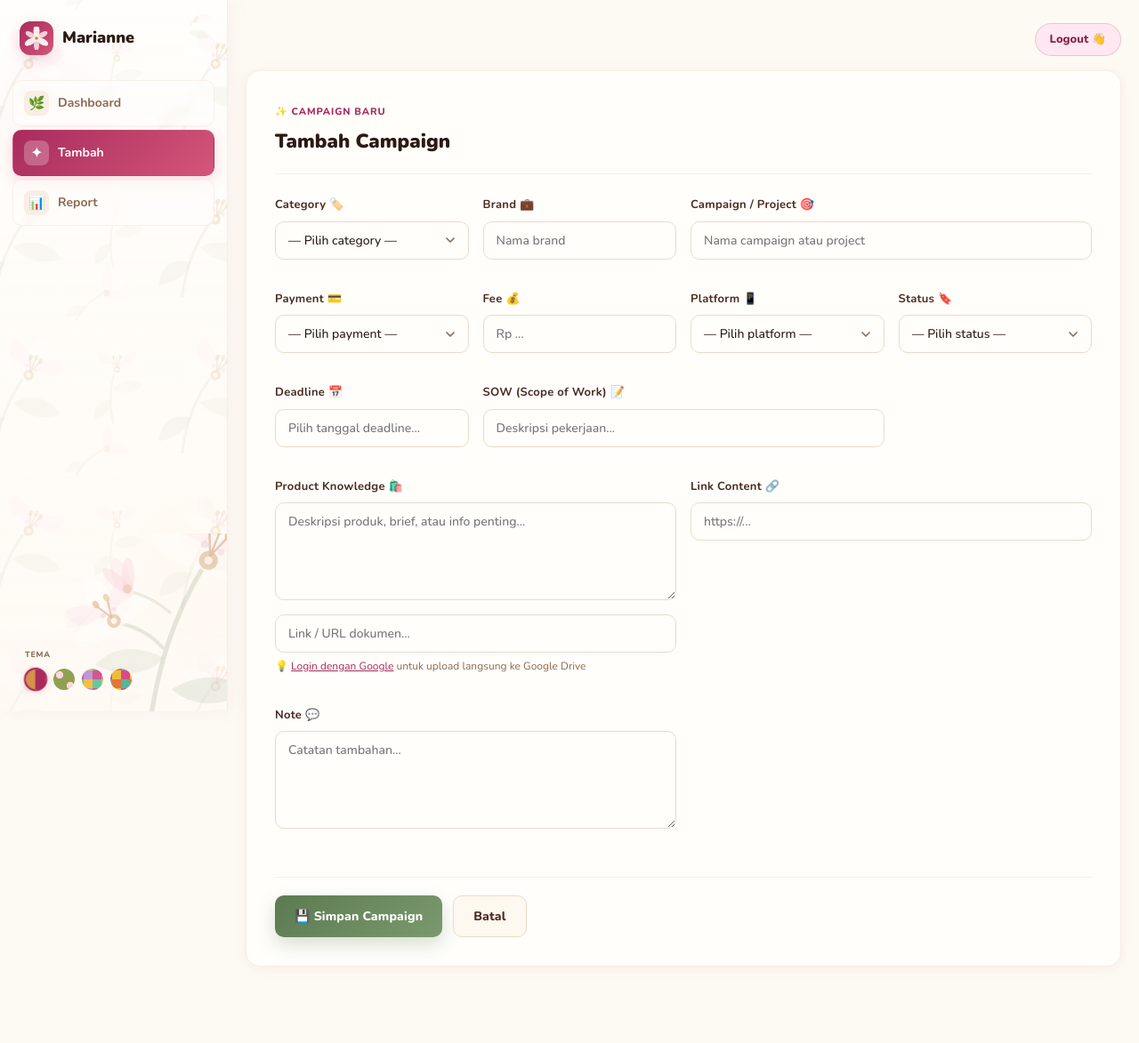
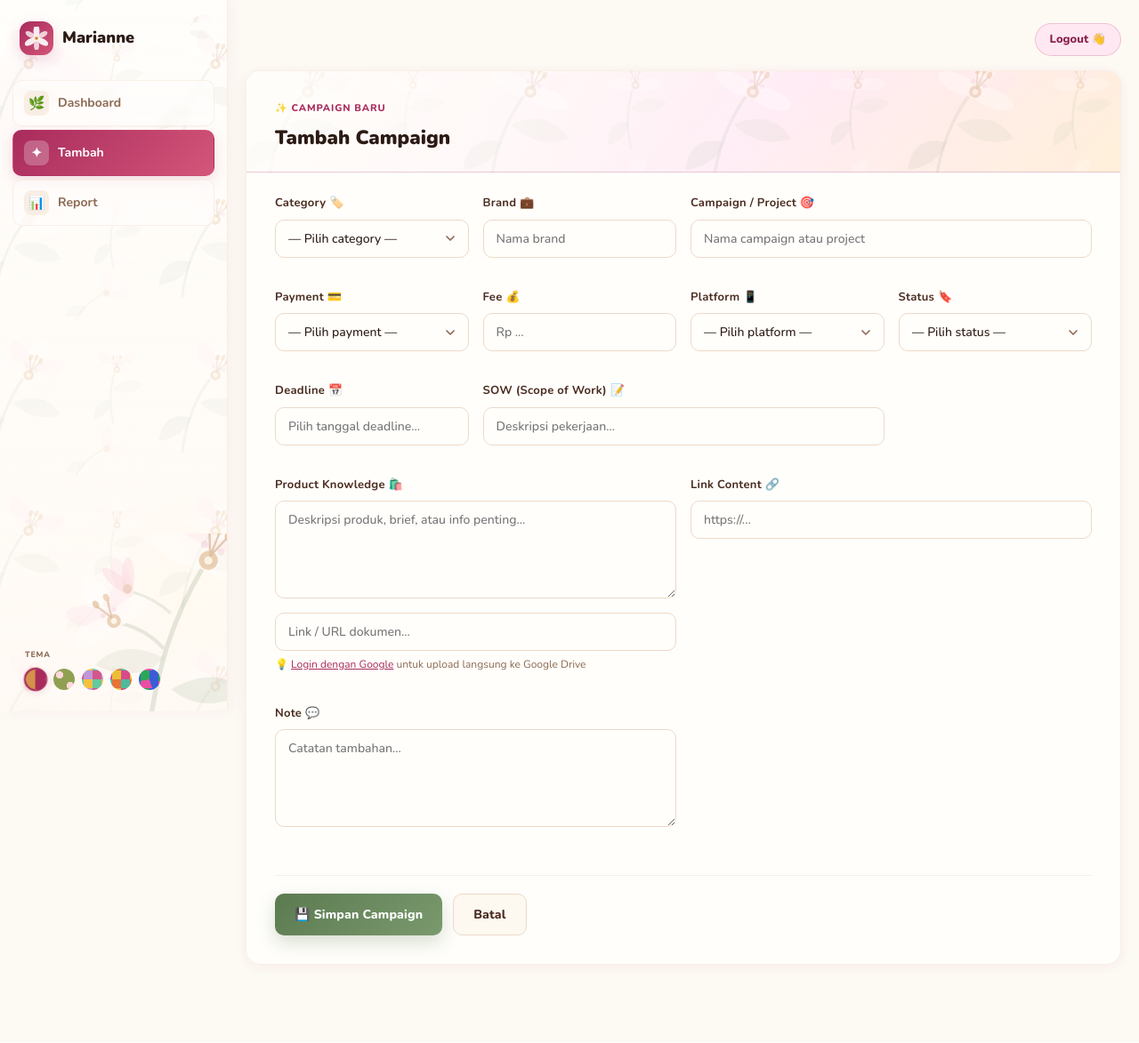
Before and after one commit to hendrikusray/daily-task, a Flask app: page /konten/buat in a window 1280 px wide. Shown: the whole page at 89% size. After the commit the page ends 1088 px from the top, so only its background shows below. Run offline with Flask 3, Linux system fonts and the light colour scheme; a user stored in the database is signed in.

Commit message:
add cobalt theme: Marimekko-inspired cobalt+pink+green, SVG poppy pattern
Co-Authored-By: Claude Sonnet 4.6 <noreply@anthropic.com>

```diff
--- a/app/static/css/style.css
+++ b/app/static/css/style.css
@@ -873,6 +873,31 @@ tr.deadline-done     .deadline-cell { color: var(--sage); }
 
 .form-heading { margin-bottom: 24px; padding-bottom: 18px; border-bottom: 1.5px solid var(--line-soft); }
 .form-heading h2 { margin-top: 4px; color: var(--ink); font-size: 22px; font-weight: 900; }
+
+[data-theme="lily"] .tracker-form-container {
+    overflow: hidden;
+}
+
+[data-theme="lily"] .tracker-form-container .form-heading {
+    margin: -32px -32px 24px;
+    padding: 28px 32px 20px;
+    background:
+        linear-gradient(90deg, rgba(255,254,251,0.82) 0%, rgba(255,254,251,0.48) 34%, rgba(255,254,251,0.12) 68%, rgba(255,254,251,0) 100%),
+        linear-gradient(135deg, rgba(255,254,251,0.58) 0%, rgba(255,238,247,0.56) 58%, rgba(255,243,224,0.62) 100%),
+        url("../images/lily-pattern.svg"),
+        linear-gradient(135deg, #FFF6EE 0%, #FFE0EF 58%, #FFEBCF 100%);
+    background-position: 0 0, 0 0, -24px -34px, 0 0;
+    background-repeat: no-repeat, repeat, repeat, no-repeat;
+    background-size: auto, auto, 250px 209px, auto;
+    border-bottom-color: rgba(168,43,92,0.24);
+}
+
+@media (max-width: 480px) {
+    [data-theme="lily"] .tracker-form-container .form-heading {
+        margin: -18px -18px 22px;
+        padding: 22px 18px 18px;
+    }
+}
 
 .form-grid { display: grid; grid-template-columns: repeat(4, minmax(0, 1fr)); gap: 16px; }
 .wide-field { grid-column: span 2; }
@@ -1989,6 +2092,7 @@ body[data-theme="polka"].auth-page::after {
                     background-size: 24px 24px; }
 .theme-dot-garden { background: conic-gradient(#d4568a 0% 25%, #64c8a0 25% 50%, #f5c040 50% 75%, #c096d8 75% 100%); }
 .theme-dot-floral { background: conic-gradient(#d84a8c 0% 25%, #50b99b 25% 50%, #e67337 50% 75%, #ebbe37 75% 100%); }
+.theme-dot-cobalt { background: conic-gradient(#3a5cd8 0% 45%, #e84fa0 45% 72%, #2aa856 72% 100%); }
 
 @media (max-width: 768px) {
     .theme-picker-wrap { display: none; }
--- a/app/templates/base.html
+++ b/app/templates/base.html
@@ -85,7 +85,8 @@
                 <button class="theme-dot theme-dot-lily"   data-theme-btn="lily"   title="Lily (Default)" aria-label="Pakai tema Lily"></button>
                 <button class="theme-dot theme-dot-polka"  data-theme-btn="polka"  title="Polka Dots" aria-label="Pakai tema Polka Dots"></button>
                 <button class="theme-dot theme-dot-garden" data-theme-btn="garden" title="Garden" aria-label="Pakai tema Garden"></button>
-                <button class="theme-dot theme-dot-floral" data-theme-btn="floral" title="Floral" aria-label="Pakai tema Floral"></button>
+                <button class="theme-dot theme-dot-floral"  data-theme-btn="floral"  title="Floral"  aria-label="Pakai tema Floral"></button>
+                <button class="theme-dot theme-dot-cobalt"  data-theme-btn="cobalt"  title="Cobalt"  aria-label="Pakai tema Cobalt"></button>
             </div>
         </div>
 
@@ -164,6 +165,10 @@
                 <span class="theme-dot theme-dot-floral" aria-hidden="true"></span>
                 <span><strong>Floral</strong><small>Bunga colorful</small></span>
             </button>
+            <button type="button" class="theme-choice" data-theme-choice="cobalt">
+                <span class="theme-dot theme-dot-cobalt" aria-hidden="true"></span>
+                <span><strong>Cobalt</strong><small>Marimekko bold</small></span>
+            </button>
         </div>
     </section>
 </div>
```
Also changed, not shown: other parts of app/static/css/style.css (+84 -0 lines), app/static/images/cobalt-pattern.svg (added).
